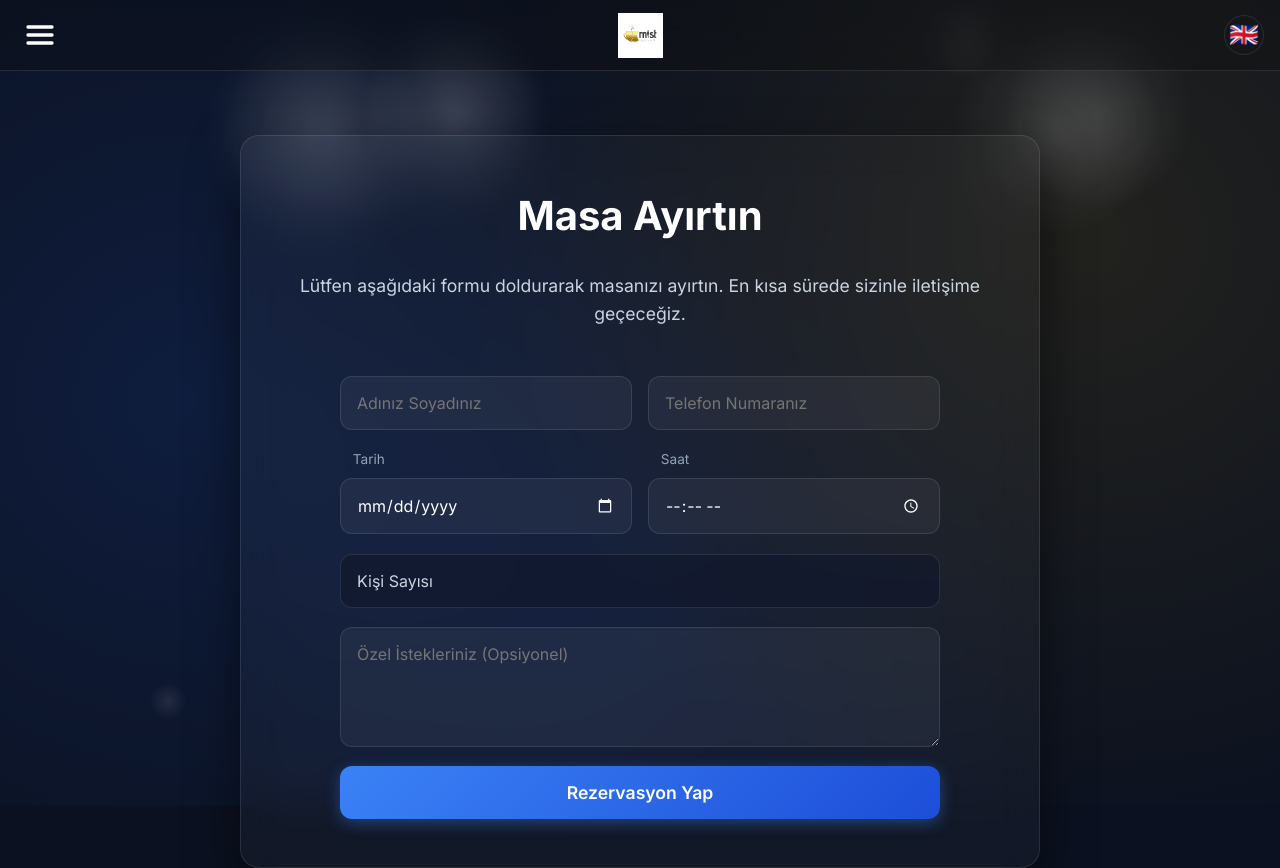
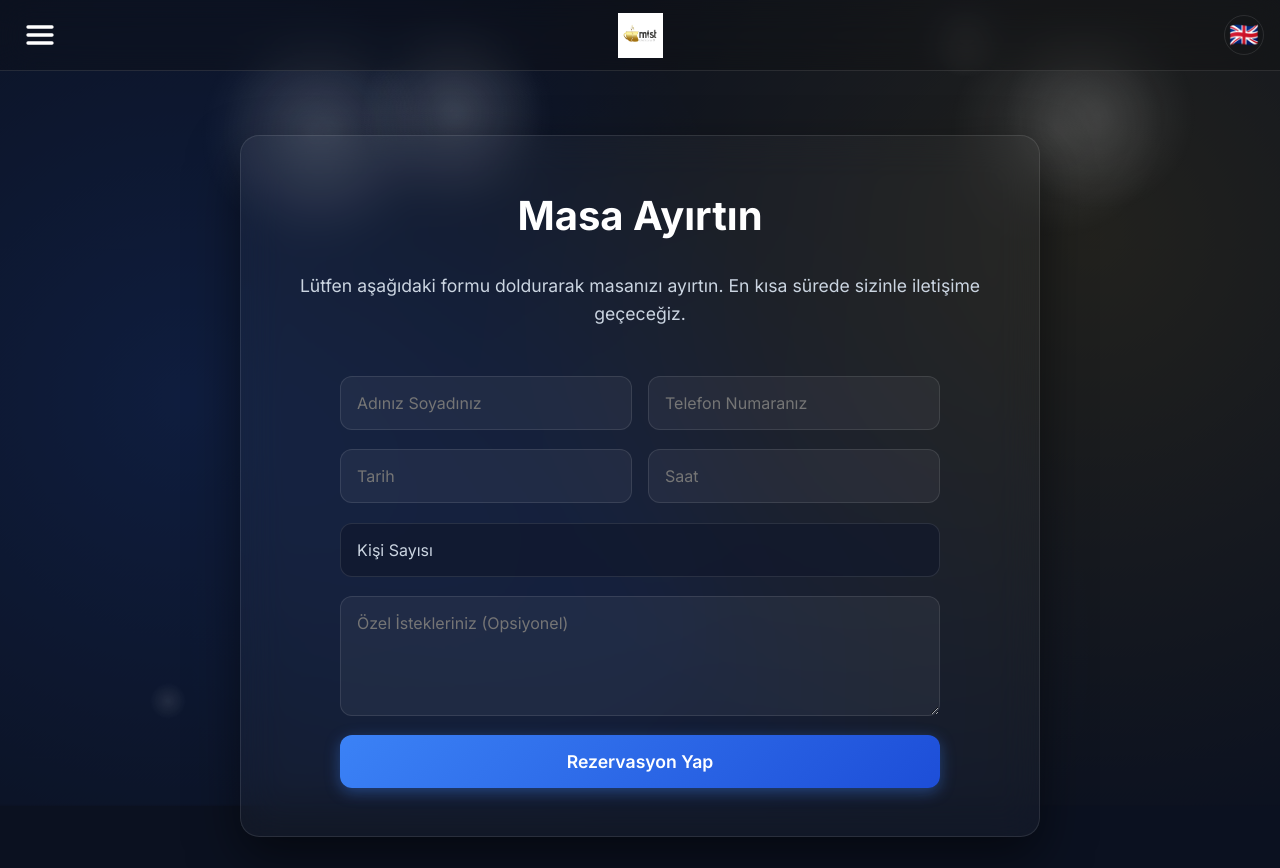
Before and after one commit to ErfanShokrollahzadeh/mist-menu, a Next.js app: page /announcements/reservation in a window 1280 px wide. Shown: the top 868 px of the page. Built offline with nearby package versions, Linux system fonts and the light colour scheme; a web font is replaced by a local one.

Commit message:
feat: replace static date and time pickers with dynamic inputs to improve layout and user experience

```diff
--- a/src/app/[lang]/reservation/page.js
+++ b/src/app/[lang]/reservation/page.js
@@ -37,15 +37,25 @@ export default function ReservationPage() {
                 <input type="tel" className="fancy-input" placeholder={t('resPhone')} required />
               </div>
 
-              <div style={{ display: 'grid', gridTemplateColumns: 'repeat(auto-fit, minmax(140px, 1fr))', gap: '1rem' }}>
-                <div style={{ display: 'flex', flexDirection: 'column', gap: '0.4rem' }}>
-                  <label style={{ fontSize: '0.85rem', color: 'var(--gray-400)', marginLeft: '0.8rem' }}>{t('resDate')}</label>
-                  <input type="date" className="fancy-input" style={{ colorScheme: 'dark', width: '100%' }} required />
-                </div>
-                <div style={{ display: 'flex', flexDirection: 'column', gap: '0.4rem' }}>
-                  <label style={{ fontSize: '0.85rem', color: 'var(--gray-400)', marginLeft: '0.8rem' }}>{t('resTime')}</label>
-                  <input type="time" className="fancy-input" style={{ colorScheme: 'dark', width: '100%' }} required />
-                </div>
+              <div style={{ display: 'grid', gridTemplateColumns: 'repeat(auto-fit, minmax(250px, 1fr))', gap: '1rem' }}>
+                <input
+                  type="text"
+                  className="fancy-input"
+                  placeholder={t('resDate')}
+                  onFocus={(e) => (e.target.type = 'date')}
+                  onBlur={(e) => (e.target.type = e.target.value ? 'date' : 'text')}
+                  style={{ colorScheme: 'dark', width: '100%' }}
+                  required
+                />
+                <input
+                  type="text"
+                  className="fancy-input"
+                  placeholder={t('resTime')}
+                  onFocus={(e) => (e.target.type = 'time')}
+                  onBlur={(e) => (e.target.type = e.target.value ? 'time' : 'text')}
+                  style={{ colorScheme: 'dark', width: '100%' }}
+                  required
+                />
               </div>
 
               <select className="fancy-input" required defaultValue="" style={{ width: '100%', color: 'var(--gray-300)', appearance: 'none', backgroundColor: 'var(--glass-bg)' }}>
```
